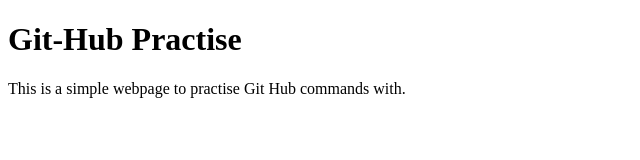
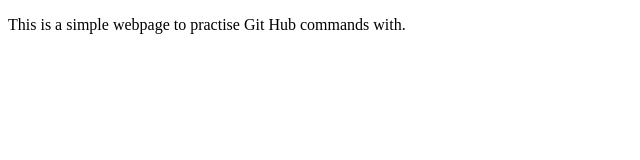
Before and after one commit to MarkusTurnus/Git-Test, a plain HTML site: page git-Test.html in a window 1280 px wide. Shown: the whole page, without its empty margins (0-640 px from the left). Drawn offline with Linux system fonts and the light colour scheme.

Commit message:
Deleted H1

```diff
--- a/git-Test.html
+++ b/git-Test.html
@@ -4,7 +4,6 @@
     <title>Git-Hub Practise</title>
 </head>
 <body>
-    <h1>Git-Hub Practise</h1>
     <p>This is a simple webpage to practise Git Hub commands with.</p>
 </body>
 </html>
```
